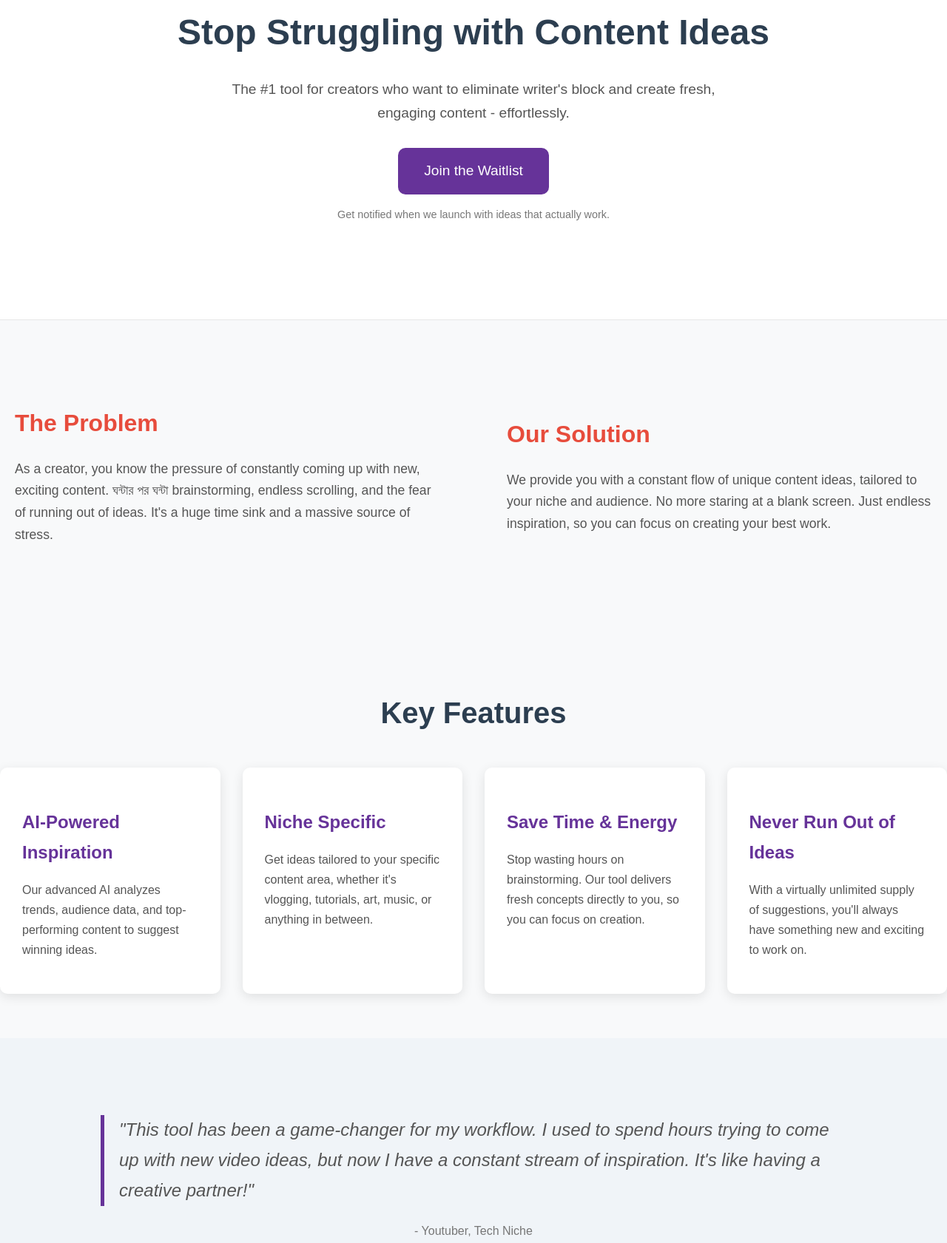
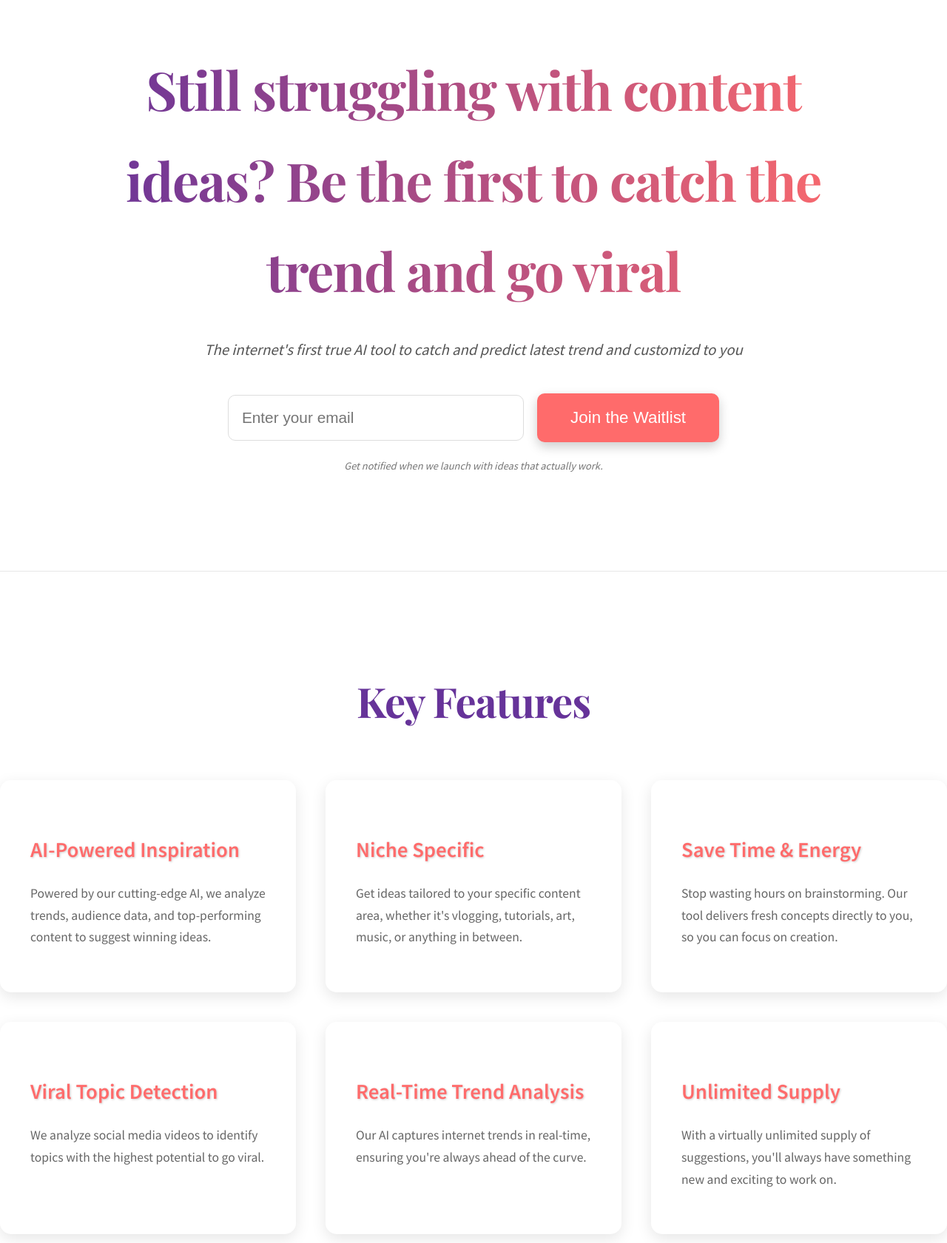
Before and after one commit to hy-sg/idea_spark, a plain HTML site: page index.html in a window 1280 px wide. Shown: the part 129-1810 px from the top of the page at 74% size. Drawn offline with nearby package versions, Linux system fonts and the light colour scheme.

Commit message:
Update index.html

```diff
--- a/index.html
+++ b/index.html
@@ -4,12 +4,13 @@
     <meta charset="UTF-8">
     <meta name="viewport" content="width=device-width, initial-scale=1.0">
     <title>Unlock Limitless Content Ideas</title>
+    <link href="https://fonts.googleapis.com/css2?family=Source+Sans+Pro:wght@400;600;700&family=Playfair+Display:wght@400;700&display=swap" rel="stylesheet">
     <style>
         body {
-            font-family: 'Arial', sans-serif;
+            font-family: 'Source Sans Pro', sans-serif;
             margin: 0;
             padding: 0;
-            background-color: #f8f9fa;
+            background-color: #fff; /* White background */
             color: #333;
             line-height: 1.7;
         }
@@ -20,120 +21,179 @@
             padding: 20px 0;
         }
         header {
-            background-color: #ffffff;
+            background-color: transparent; /* Make header background transparent */
             color: #333;
-            padding: 80px 0;
+            padding: 120px 0 80px 0;
             text-align: center;
-            border-bottom: 1px solid #e7e7e7;
+            border-bottom: 1px solid #e7e7e7; /* Subtle border */
         }
         header h1 {
-            font-size: 3em;
-            margin-bottom: 20px;
-            color: #2c3e50;
+            font-family: 'Playfair Display', serif;
+            font-size: 4.5em;
+            margin-bottom: 30px;
+            /*color: #fff;  Keep heading white */
+            font-weight: 700;
+            letter-spacing: -0.02em;
+            /*text-shadow: 2px 2px 10px rgba(0,0,0,0.5);  Add text shadow */
+             background: linear-gradient(to right, #663399, #ff6b6b);
+            -webkit-background-clip: text;
+            color: transparent;
         }
         header p {
-            font-size: 1.2em;
-            max-width: 700px;
+            font-size: 1.3em;
+            max-width: 800px;
             margin: 0 auto 30px auto;
-            color: #555;
+            color: #555; /* Lighter paragraph color */
+            font-style: italic;
         }
         .cta-button {
             display: inline-block;
-            background-color: #663399;
+            background-color: #ff6b6b; /* Vibrant button color */
             color: #fff;
-            padding: 15px 35px;
+            padding: 18px 40px;
             text-decoration: none;
-            font-size: 1.2em;
+            font-size: 1.3em;
             border-radius: 10px;
-            transition: background-color 0.3s ease;
+            transition: background-color 0.3s ease, transform 0.2s ease; /* Add transform transition */
             border: none;
             cursor: pointer;
+            box-shadow: 0 6px 15px rgba(0, 0, 0, 0.2); /* Stronger shadow */
         }
         .cta-button:hover {
-            background-color: #4c2882;
+            background-color: #ff4757; /* Darker shade on hover */
+            transform: translateY(-2px) scale(1.05); /* Slight lift and scale on hover */
         }
         .section {
-            padding: 60px 0;
+            padding: 80px 0;
             text-align: center;
         }
         .section h2 {
-            font-size: 2.5em;
-            margin-bottom: 40px;
-            color: #2c3e50;
+            font-family: 'Playfair Display', serif;
+            font-size: 3.5em;
+            margin-bottom: 50px;
+            color: #663399;
             text-align: center;
+            font-weight: 700;
+            letter-spacing: -0.02em;
+            /*text-shadow: 2px 2px 8px rgba(0,0,0,0.4);  Add text shadow */
         }
         .problem-solution {
             display: grid;
             grid-template-columns: 1fr 1fr;
-            gap: 50px;
+            gap: 80px;
             text-align: left;
             align-items: center;
         }
         .problem-solution div {
-            padding: 20px;
+            padding: 30px;
+            background-color: rgba(255,255,255,0.05); /* Glassmorphism effect - very subtle */
+            border-radius: 15px;
+            border: 1px solid rgba(255,255,255,0.1); /* Subtle border */
+            box-shadow: 0 8px 20px rgba(0,0,0,0.1); /* Add shadow */
         }
         .problem-solution h3 {
-            font-size: 2em;
-            color: #e74c3c;
-            margin-bottom: 20px;
+            font-size: 2.5em;
+            color: #ffdb58; /* Gold color for problem heading */
+            margin-bottom: 30px;
+            font-weight: 600;
+            text-shadow: 1px 1px 4px rgba(0,0,0,0.3);
         }
         .problem-solution p {
-            font-size: 1.1em;
+            font-size: 1.2em;
             color: #555;
         }
         .key-features {
             display: grid;
-            grid-template-columns: repeat(auto-fit, minmax(250px, 1fr));
-            gap: 30px;
-            margin-top: 40px;
+            grid-template-columns: repeat(auto-fit, minmax(300px, 1fr));
+            gap: 40px;
+            margin-top: 60px;
             text-align: left;
         }
         .key-features div {
-            background: #fff;
-            padding: 30px;
-            border-radius: 10px;
-            box-shadow: 0 4px 15px rgba(0,0,0,0.1);
-            transition: transform 0.3s ease;
+            background: rgba(255,255,255,0.05); /* Glassmorphism effect - very subtle */
+            padding: 40px;
+            border-radius: 15px;
+            box-shadow: 0 6px 20px rgba(0,0,0,0.1); /* Add shadow */
+            transition: transform 0.3s ease, box-shadow 0.3s ease;
+            border: 1px solid rgba(255,255,255,0.1);
         }
         .key-features div:hover {
             transform: translateY(-5px);
+            box-shadow: 0 8px 25px rgba(0,0,0,0.2); /* Increased shadow on hover */
         }
         .key-features h3 {
-            font-size: 1.5em;
-            margin-bottom: 15px;
-            color: #663399;
+            font-size: 1.8em;
+            margin-bottom: 20px;
+            color: #ff6b6b; /* Use the vibrant color */
+            font-weight: 600;
+            text-shadow: 1px 1px 3px rgba(0,0,0,0.2);
         }
         .key-features p {
-            font-size: 1em;
-            color: #555;
+            font-size: 1.1em;
+            color: #666;
         }
         .testimonial-section {
-            background-color: #f0f4f8;
-            padding: 60px 0;
+            background-color: transparent;
+            padding: 80px 0;
             text-align: center;
         }
         .testimonial-section blockquote {
-            font-size: 1.5em;
+            font-family: 'Playfair Display', serif;
+            font-size: 1.8em;
             color: #555;
-            margin-bottom: 20px;
+            margin-bottom: 30px;
             font-style: italic;
-            border-left: 5px solid #663399;
-            padding-left: 20px;
+            border-left: 5px solid #ff6b6b; /* Match the button color */
+            padding-left: 30px;
             text-align: left;
+            line-height: 1.8;
+            text-shadow: 1px 1px 2px rgba(0,0,0,0.1);
         }
         .testimonial-section p {
-            font-size: 1em;
+            font-size: 1.2em;
             color: #777;
+            font-style: normal;
         }
-         footer {
-            background-color: #34495e;
-            color: #fff;
+        footer {
+            background-color: #f8f9fa; /* Darker footer */
+            color: #333;
             text-align: center;
-            padding: 25px 0;
-            margin-top: 80px;
+            padding: 30px 0;
+            margin-top: 120px;
+            border-top: 1px solid #e7e7e7;
         }
         footer p{
-             font-size: 1em;
+            font-size: 1.1em;
+            color: #666;
+        }
+
+        /* Form Styles */
+        #email-form {
+            margin-top: 40px;
+            text-align: center;
+        }
+        #email-input {
+            padding: 18px;
+            font-size: 1.3em;
+            border-radius: 10px;
+            border: 1px solid #ddd;
+            width: 400px;
+            max-width: 100%;
+            margin-right: 15px;
+            box-sizing: border-box;
+            display: inline-block;
+            background-color: #fff;
+            color: #333;
+            transition: border-color 0.3s ease, box-shadow 0.3s ease; /* Added transition */
+        }
+        #email-input:focus {
+            outline: none;
+            border-color: #ff6b6b;
+            box-shadow: 0 0 8px rgba(255,107,107,0.5);
+        }
+        .cta-button {
+            padding: 20px 45px;
+            font-size: 1.4em;
         }
 
         @media (max-width: 768px) {
@@ -141,58 +201,48 @@
                 width: 95%;
             }
             header h1 {
-                font-size: 2.5em;
+                font-size: 2.75em;
             }
             header p {
-                font-size: 1em;
+                font-size: 1.2em;
             }
-            .problem-solution {
-                grid-template-columns: 1fr;
-                text-align: center;
+            .cta-button{
+                font-size: 1.2em;
+                padding: 15px 30px;
             }
-            .problem-solution div {
-                padding: 10px;
+            #email-input {
+                width: 100%;
+                margin-bottom: 15px;
+                margin-right: 0;
             }
-            .problem-solution h3{
-                font-size: 1.75em;
-            }
-            .key-features {
-                grid-template-columns: 1fr;
-            }
-            .section h2{
-                font-size: 2em;
-            }
+             .problem-solution {
+                gap: 50px;
+             }
         }
     </style>
 </head>
 <body>
     <header>
         <div class="container">
-            <h1>Stop Struggling with Content Ideas</h1>
-            <p>The #1 tool for creators who want to eliminate writer's block and create fresh, engaging content - effortlessly.</p>
-            <a href="#get-started" class="cta-button">Join the Waitlist</a>
-            <p style="margin-top: 15px; font-size: 0.9em; color: #777;">Get notified when we launch with ideas that actually work.</p>
+            <h1>Still struggling with content ideas? Be the first to catch the trend and go viral</h1>
+            <p>The internet's first true AI tool to catch and predict latest trend and customizd to you</p>
+            <form id="email-form">
+                <input type="email" id="email-input" placeholder="Enter your email" required>
+                <button type="submit" class="cta-button">Join the Waitlist</button>
+            </form>
+            <p style="margin-top: 20px; font-size: 0.9em; color: #777; font-style: italic;">Get notified when we launch with ideas that actually work.</p>
         </div>
     </header>
 
     <main>
-        <section class="section problem-solution">
-            <div >
-                <h3>The Problem</h3>
-                <p>As a creator, you know the pressure of constantly coming up with new, exciting content.   ঘন্টার পর ঘন্টা brainstorming, endless scrolling, and the fear of running out of ideas.  It's a huge time sink and a massive source of stress.</p>
-            </div>
-            <div>
-                <h3>Our Solution</h3>
-                <p>We provide you with a constant flow of unique content ideas, tailored to your niche and audience.  No more staring at a blank screen.  Just endless inspiration, so you can focus on creating your best work.</p>
-            </div>
-        </section>
+
 
         <section class="section">
             <h2>Key Features</h2>
             <div class="key-features">
                 <div>
                     <h3>AI-Powered Inspiration</h3>
-                    <p>Our advanced AI analyzes trends, audience data, and top-performing content to suggest winning ideas.</p>
+                    <p>Powered by our cutting-edge AI, we analyze trends, audience data, and top-performing content to suggest winning ideas.</p>
                 </div>
                 <div>
                     <h3>Niche Specific</h3>
@@ -202,8 +252,16 @@
                     <h3>Save Time & Energy</h3>
                     <p>Stop wasting hours on brainstorming.  Our tool delivers fresh concepts directly to you, so you can focus on creation.</p>
                 </div>
-                 <div>
-                    <h3>Never Run Out of Ideas</h3>
+                <div>
+                    <h3>Viral Topic Detection</h3>
+                    <p>We analyze social media videos to identify topics with the highest potential to go viral.</p>
+                </div>
+                <div>
+                    <h3>Real-Time Trend Analysis</h3>
+                    <p>Our AI captures internet trends in real-time, ensuring you're always ahead of the curve.</p>
+                </div>
+                <div>
+                    <h3>Unlimited Supply</h3>
                     <p>With a virtually unlimited supply of suggestions, you'll always have something new and exciting to work on.</p>
                 </div>
             </div>
@@ -223,5 +281,31 @@
         <p>&copy; 2025 [Your Company Name]. All rights reserved.</p>
     </footer>
 
+    <script>
+        const emailForm = document.getElementById('email-form');
+        const emailInput = document.getElementById('email-input');
+
+        emailForm.addEventListener('submit', (event) => {
+            event.preventDefault();
+
+            if (validateEmail()) {
+                console.log('Email submitted:', emailInput.value);
+                //  Replace with actual API call
+                setTimeout(() => {
+                    alert('Thank you for joining the waitlist!');
+                    emailInput.value = '';
+                }, 1000);
+            }
+        });
+
+        function validateEmail() {
+            const emailRegex = /^[\w-\.]+@([\w-]+\.)+[\w-]{2,4}$/;
+            if (!emailRegex.test(emailInput.value.trim())) {
+                alert('Please enter a valid email address.');
+                return false;
+            }
+            return true;
+        }
+    </script>
 </body>
 </html>
```
